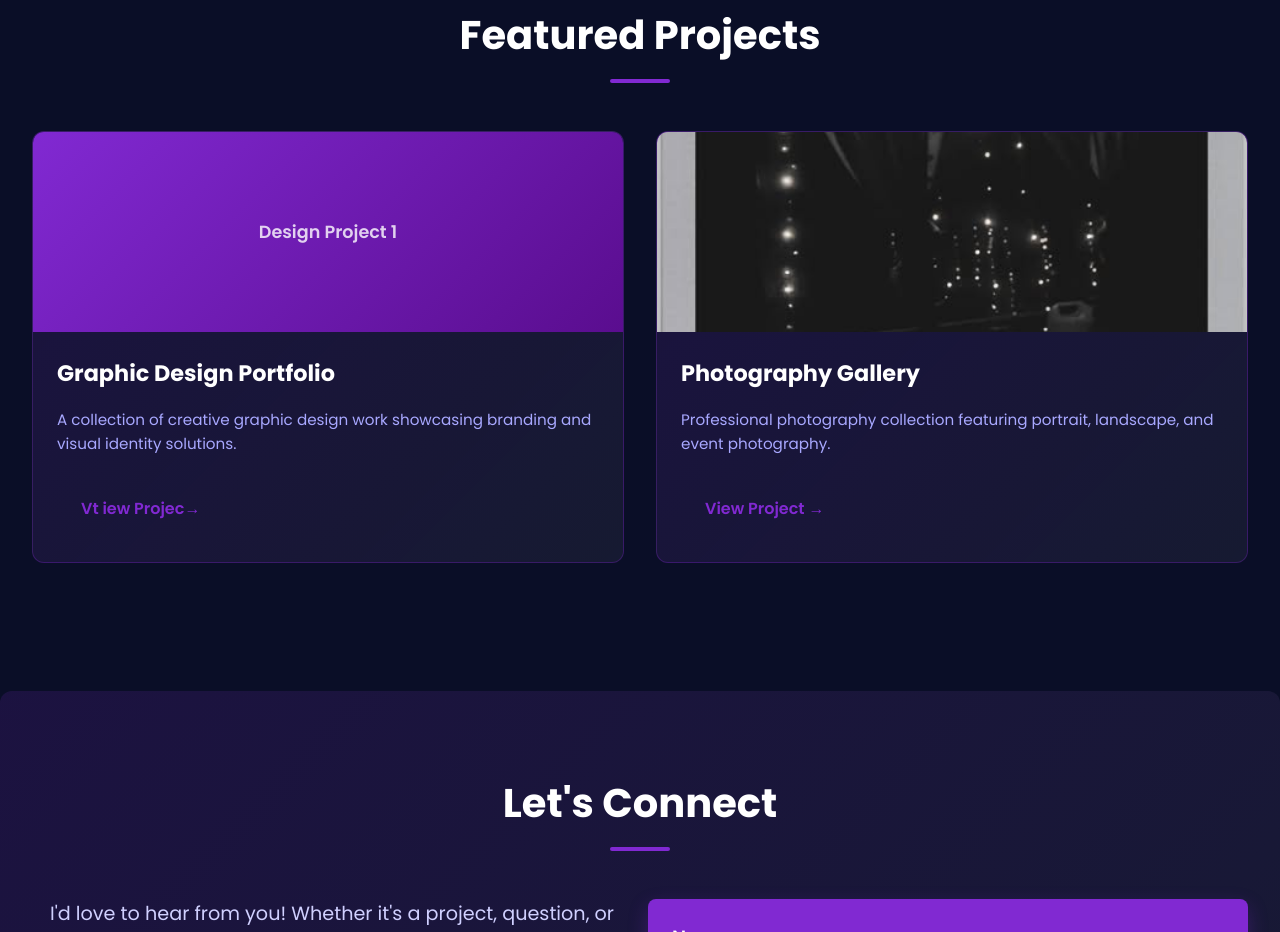
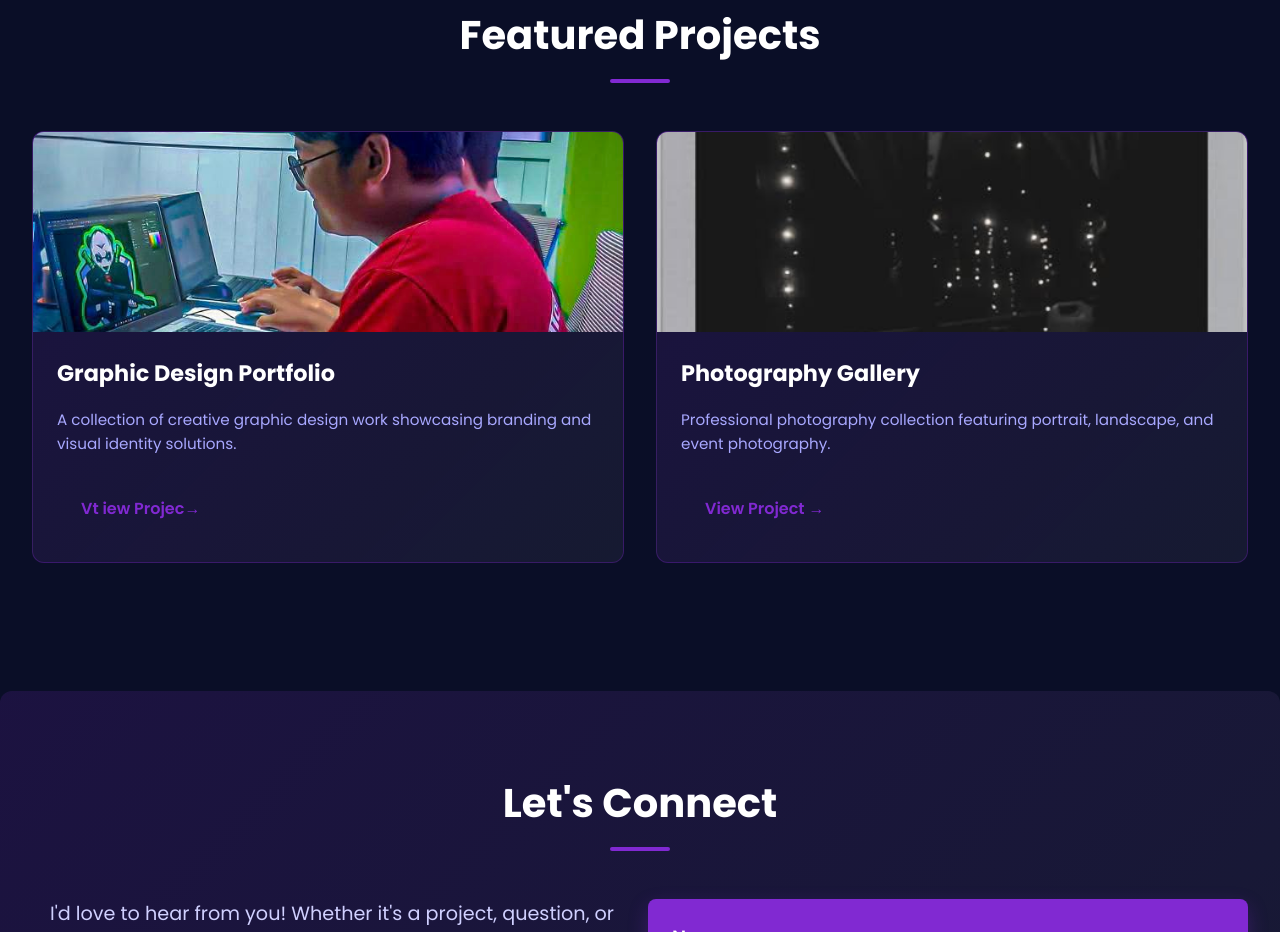
Before and after one commit to rajshrestha122/Portfolio, a plain HTML site: page index.html in a window 1280 px wide. Shown: the part 2658-3590 px from the top of the page. Drawn offline with Linux system fonts and the light colour scheme.

Commit message:
fix: projectsection

```diff
--- a/index.html
+++ b/index.html
@@ -125,7 +125,9 @@
         <h2 class="section-title">Featured Projects</h2>
         <div class="projects-container">
             <div class="project-card">
-                <div class="project-image">Design Project 1</div>
+                <div class="project-image">
+                     <img src="images/graphics.jpg" alt="Photography Project" class="project-img">
+                </div>
                 <h3>Graphic Design Portfolio</h3>
                 <p>A collection of creative graphic design work showcasing branding and visual identity solutions.</p>
                 <a href="#" class="project-link">Vt iew Projec→</a>
--- a/script.js
+++ b/script.js
@@ -58,6 +58,7 @@ contactBtn.addEventListener("click", async(e)=> {
   contactBtn.disabled = true;
   contactBtn.textContent = "Loading...."
 
+
   console.log("success");
 
   const formData = {
@@ -91,6 +92,7 @@ contactBtn.addEventListener("click", async(e)=> {
     contactBtn.textContent = "Message me!"
 
 
+
   }catch(error){
     console.log(error.message)
   }
```
Also changed, not shown: images/graphics.jpg (added).
